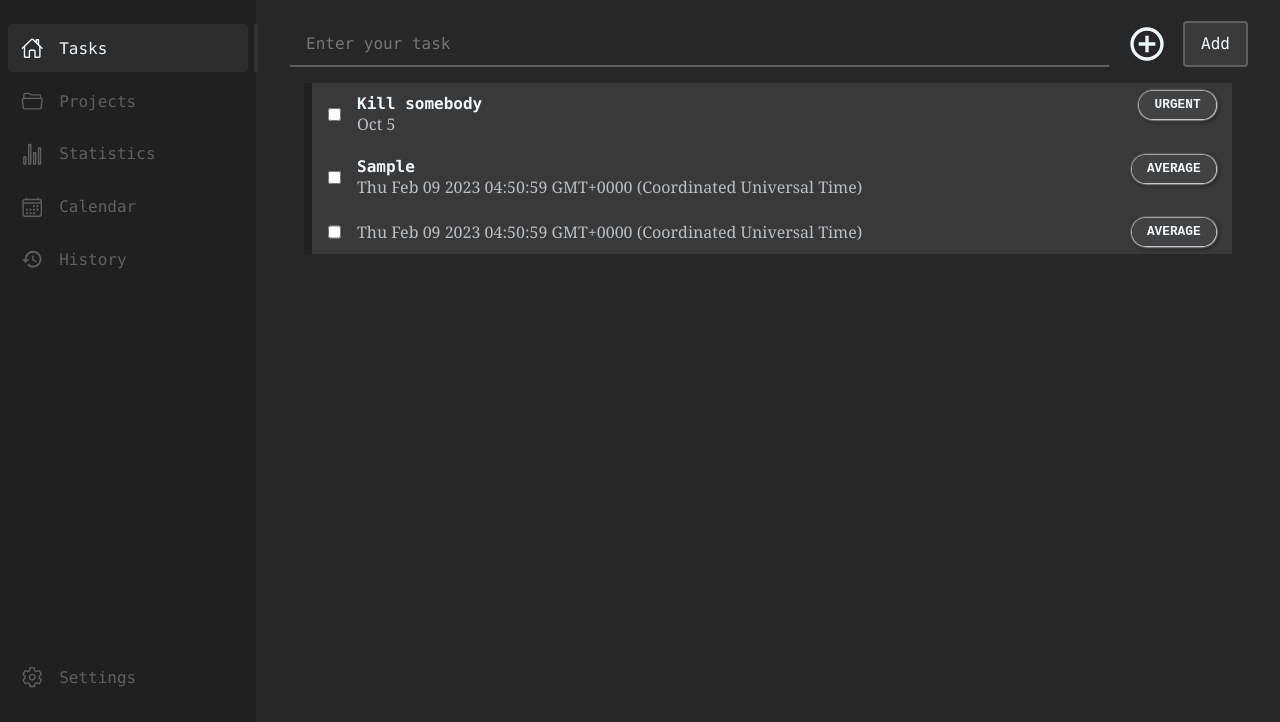
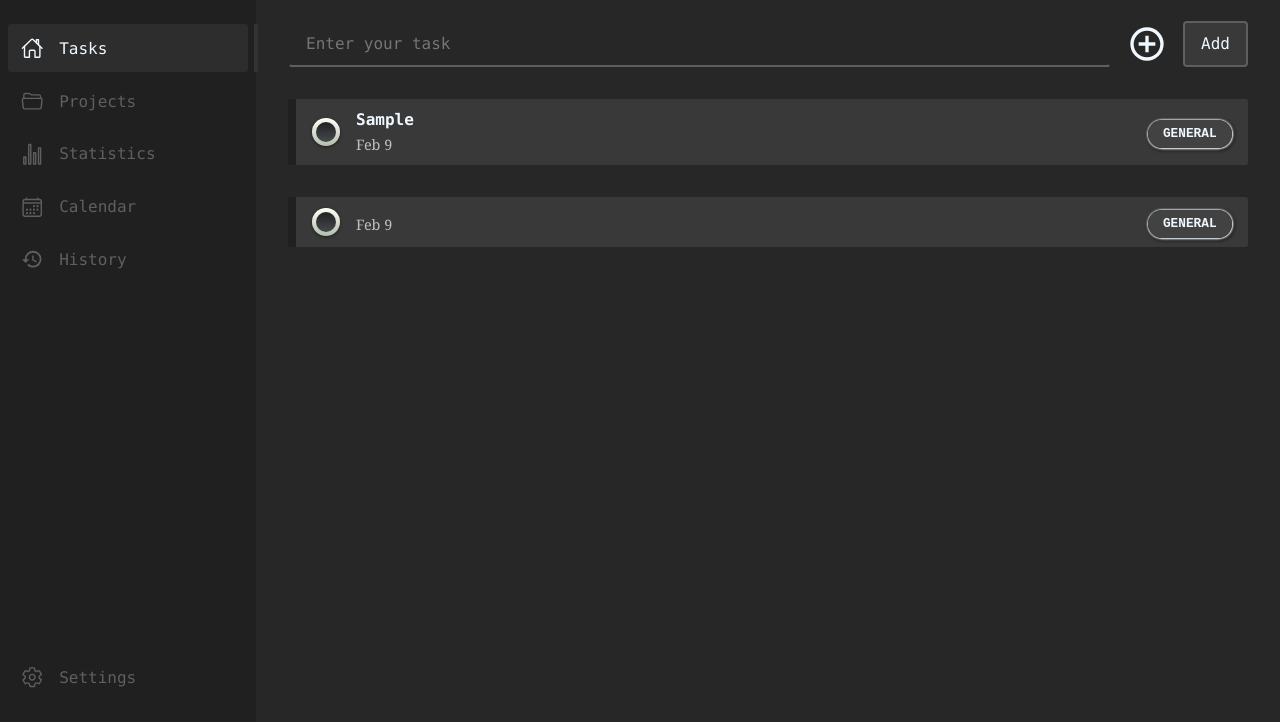
Before and after one commit to Donny-C-1/todo-app, a website built with webpack: page src/index.html in a window 1280 px wide. Both pictures are taken after typing "Sample" into the empty fields and a click on the button "Add". Shown: the part 78-800 px from the top of the page. Built offline with nearby package versions, Linux system fonts and the light colour scheme.

Commit message:
Made a design for the task and checkbutton

```diff
--- a/src/index.html
+++ b/src/index.html
@@ -130,10 +130,12 @@
 				<img src="./images/bg-96.jpg" alt="avatar" />
 			</div>
 		</header>
+
+		<!-- * ----- Tasks Page ----- * -->
 		<div id="content">
 			<div id="tasks" class="active">
 				<form action="./" method="post">
-					<input type="text" name="description" placeholder="Enter your task" required>
+					<input type="text" name="description" placeholder="Enter your task" autocomplete="off" required>
 					<button type="button" >
 						<svg viewBox="0 0 24 24">
 							<path fill="currentColor" d="M12,20C7.59,20 4,16.41 4,12C4,7.59 7.59,4 12,4C16.41,4 20,7.59 20,12C20,16.41 16.41,20 12,20M12,2A10,10 0 0,0 2,12A10,10 0 0,0 12,22A10,10 0 0,0 22,12A10,10 0 0,0 12,2M13,7H11V11H7V13H11V17H13V13H17V11H13V7Z" />
@@ -141,18 +143,25 @@
 					</button>
 					<button type="submit">Add</button>
 				</form>
-				<div class="task-list">
-					<div class="task">
-						<input type="checkbox" name="" id="">
-						<div class="description">
-							<p>Kill somebody</p>
-							<p class="date">Oct 5</p>
-						</div>
-						<div>
-							<span class="priority">urgent</span>
-						</div>
-					</div>
-				</div>
+				<ul class="task-list">
+					<template data-name="task-item">
+						<li class="task">
+							<div class="checkbox-container">
+								<label>
+									<input type="checkbox">
+									<div class="box"></div>
+								</label>
+							</div>
+							<div class="info">
+								<p class="description">Kill somebody</p>
+								<p class="date">Oct 5</p>
+							</div>
+							<div>
+								<span class="project-category">urgent</span>
+							</div>
+						</li>
+					</template>
+				</ul>
 			</div>
 			<div id="projects">
 			</div>
--- a/src/script.mjs
+++ b/src/script.mjs
@@ -39,7 +39,6 @@ function taskPage() {
     const form = document.querySelector('#tasks form');
     form.addEventListener('submit', e => {
         e.preventDefault();
-        console.log(e.target[0]);
         const formData = new FormData(e.target);
         const formProps = Object.fromEntries(formData);
         const taskData = Storage.create(formProps.description);
@@ -54,12 +53,13 @@ function taskPage() {
 function dispTask(obj) {
     const taskList = document.getElementsByClassName('task-list')[0];
     const element = document.
-        querySelector('template[data-id="task-item"]').
+        querySelector('template[data-name="task-item"]').
         content.
-        children[0].
         cloneNode(true);
-    element.getElementsByClassName('title')[0].textContent = obj.description;
-    element.getElementsByClassName('date')[0].textContent = obj.creationDate;
-    element.getElementsByClassName('priority')[0].textContent = 'average';
+
+    element.querySelector('.description').textContent = obj.description;
+    element.querySelector('.date').textContent = obj.creationDate.toLocaleString('en-US', {month: 'short', day: 'numeric'});
+    element.querySelector('.project-category').textContent = obj.projectName || 'General';
+
     taskList.append(element);
 }
--- a/src/style.css
+++ b/src/style.css
@@ -164,6 +164,7 @@ main header div img {
     opacity: 1;
 }
 
+/* * ----- Tasks ----- * */
 
 #tasks form {
     display: flex;
@@ -228,37 +229,87 @@ main header div img {
     background-color: var(--primary-clr);
 }
 
-.task {
+#tasks .task-list .task {
     display: flex;
+    gap: 1rem;
+    align-items: center;
+    margin-block: 2rem;
+    border-radius: 3px;
     background-color: var(--tertiary-clr);
     border-left: 8px solid var(--bg);
-    margin-inline: 1rem;
     padding: .7em 1em;
     box-shadow: 0 0 10px var(shadow);
 }
 
-.task input {
-    margin-right: 1em;
+#tasks .task-list .task .checkbox-container {
+    display: grid;
+    place-items: center;
+    width: 28px;
+    height: 28px;
+    background-color: #fcfff4;
+    background-image: linear-gradient(to bottom, #fcfff4 0%, #dfe5d7 40%, #b3bead 100%);
+    border-radius: 50%;
+    box-shadow: inset 0px 1px 1px white, 0px 1px 3px rgba(0, 0, 0, 0.5);
 }
 
-.task .description {
+#tasks .task-list .task .checkbox-container label {
+    display: block;
+    position: relative;
+    width: 20px;
+    height: 20px;
+    border-radius: 50%;
+    background-image: linear-gradient(to bottom, #222222 0%, #45484d 100%);
+    overflow: hidden;
+    cursor: pointer;
+}
+
+#tasks .task-list .task .checkbox-container label input[type='checkbox'] {
+    visibility: hidden;
+    position: relative;
+    height: 100%;
+    width: 100%;
+    cursor: pointer;
+}
+
+#tasks .task-list .task .checkbox-container label div {
+    position: absolute;
+    width: 16px;
+    height: 16px;
+    left: 2px;
+    top: 2px;
+    background-color: #37ae60;
+    background-image: linear-gradient(to bottom, #27ae60 0%, #145b32 100%);
+    border-radius: 50%;
+    opacity: 0;
+}
+
+#tasks .task-list .task .checkbox-container label:hover div {
+    opacity: .3;
+}
+
+#tasks .task-list .task .checkbox-container label input:checked + div {
+    opacity: 1;
+}
+
+.task .info {
     display: grid;
     flex: 1;
 }
 
-.task .description p:first-child {
+.task .info .description {
     font-weight: bold;
 }
 
-.task .description .date {
+.task .info .date {
     opacity: .7;
-    font-family:Cambria, Cochin, Georgia, Times, 'Times New Roman', serif
+    font-family:Cambria, Cochin, Georgia, Times, 'Times New Roman', serif;
+    margin-top: .4em;
+    font-size: .9em;
 }
 
-.task .priority {
+.task .project-category {
     font-size: .8em;
     background-color: var(--priority-bg);
-    /* background-color: black; */
     padding: .5em 1.2em;
     border-radius: 30px;
     box-shadow: .2px .2px 2px 1px var(--primary-clr), 1px 1px 3px 1.5px var(--bg), 1px 1px 3px 1.5px var(--bg);
```
